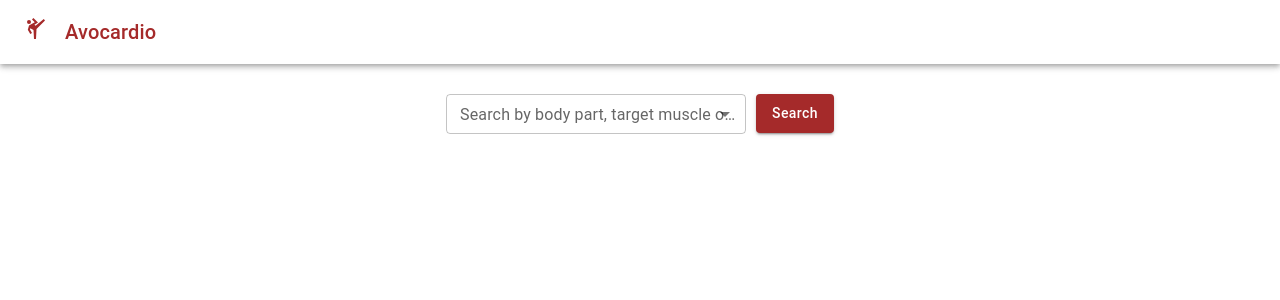
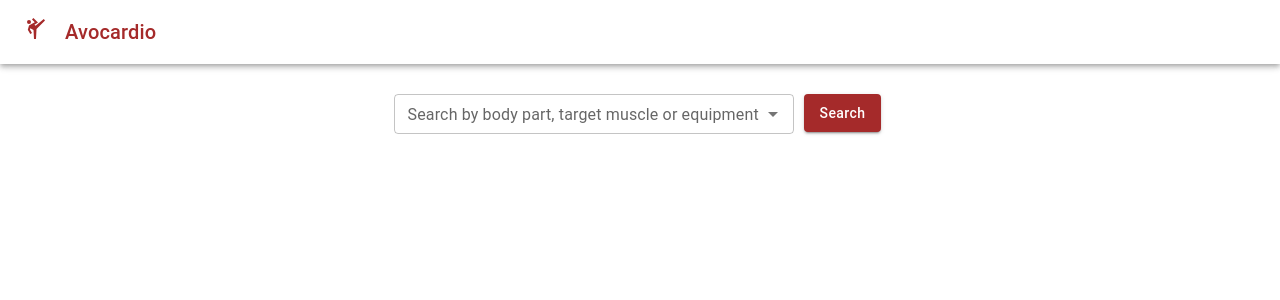
Before and after one commit to vcdsc/avocardio, a React (Create React App) app: page / in a window 1280 px wide. Shown: the top 300 px of the page. Built offline with nearby package versions, Linux system fonts and the light colour scheme.

Commit message:
Updated search bar size + margins

```diff
--- a/src/components/searchbar/Searchbar.js
+++ b/src/components/searchbar/Searchbar.js
@@ -11,7 +11,7 @@ function Searchbar({ handleClick, options }) {
             disablePortal
             id="combo-box"
             options={options}
-            sx={{ width: 300 }}
+            sx={{ width: 400 }}
             // onChange={(event, value) => setInputField(value)}
             renderInput={(params) => <TextField {...params} label="Search by body part, target muscle or equipment" size="small" />}
         />
--- a/src/components/searchbar/searchbar.css
+++ b/src/components/searchbar/searchbar.css
@@ -1,12 +1,12 @@
 .searchbar {
     display: flex;
     justify-content: center;
-    margin-top: 30px;
+    margin: 30px 10px 0px 5px ;
 }
 
 .customButton {
     text-transform: none !important;
     margin-left: 10px !important;
-    height: 39px;
+    height: 38px;
     background-color: brown !important;
 }
--- a/src/pages/Home.js
+++ b/src/pages/Home.js
@@ -47,24 +47,23 @@ function Home() {
 
       // if the item searched is part of the body parts list
       if (bodyPart.includes(inputField)) {
-
         // uses the body parts endpoint
         APICall("Body part");
       }
 
       // if the item searched is part of the body parts list
       else if (equipment.includes(inputField)) {
-
         // uses the equipment endpoint
         APICall("equipment");
       }
+
+      // if the item searched is part of the muscle list
       else if (muscle.includes(inputField)) {
-
-        // uses the equipment endpoint
+        // uses the target muscle endpoint
         APICall("target");
       }
-
     }
+    setInputField("")
   }
   , [inputField]);
 
```
